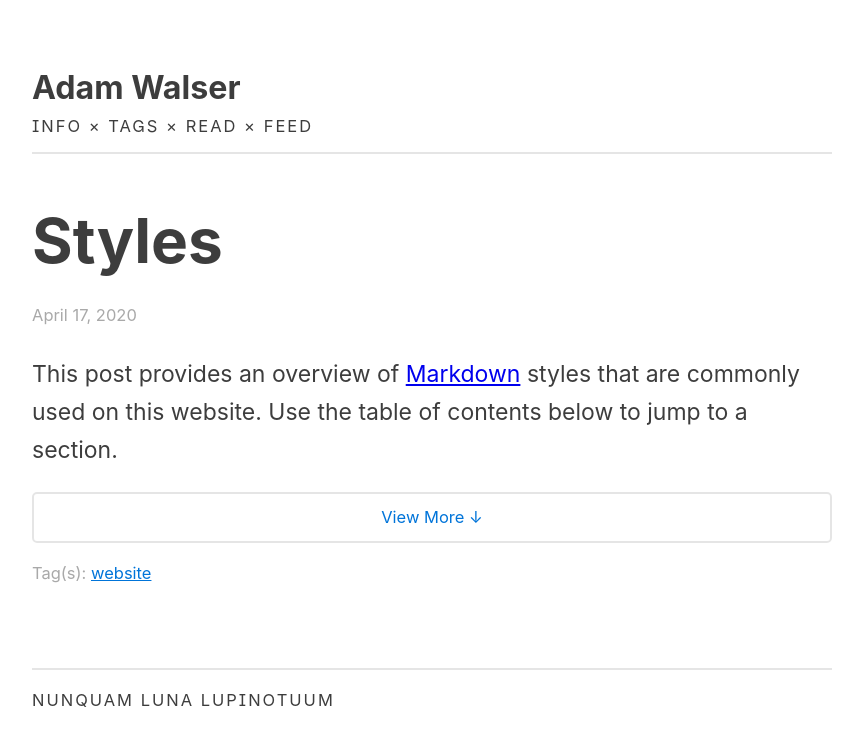
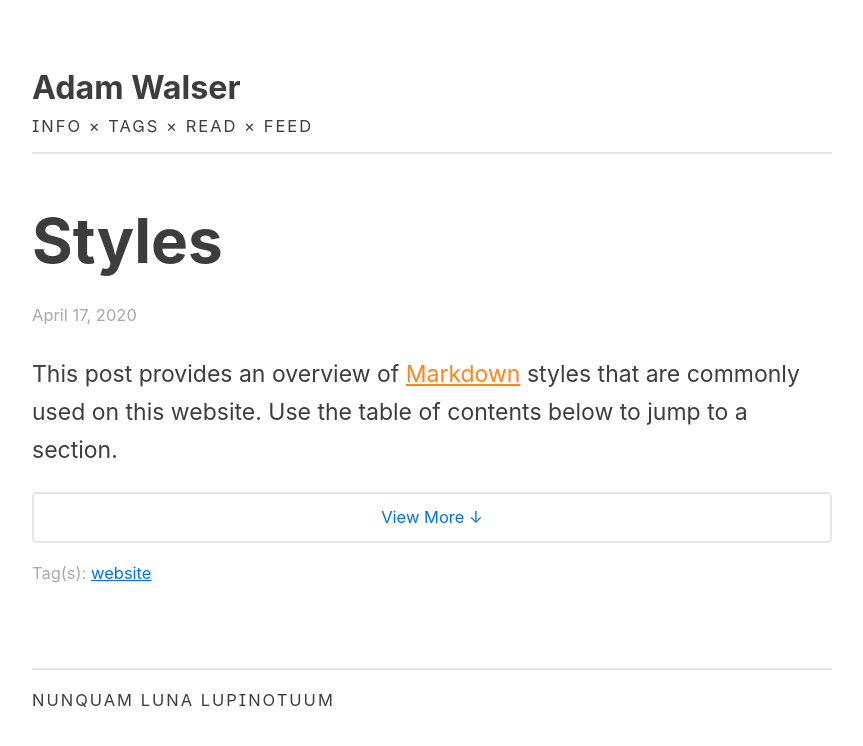
Before and after one commit to ajpwalser/ajpwalser.github.io, a Jekyll site: the page built from index.html, in a window 1280 px wide. Shown: the top 746 px of the page, without its empty margins (208-1071 px from the left). Built offline with Jekyll 4.4.1, drawn with Linux system fonts in a browser that asks for light colours; some web fonts are replaced; the list of posts is cut into pages by our own code.

Commit message:
Update style.css

```diff
--- a/css/style.css
+++ b/css/style.css
@@ -3,7 +3,6 @@ html { font-family: 'Inter', sans-serif; }
 @supports (font-variation-settings: normal) {
   html { font-family: 'Inter var', sans-serif; }
 }
-@import url('https://ajpwalser.github.io/css/theme.scss');
 
 /* Body ⌁ */
 
@@ -70,7 +69,7 @@ footer a:hover {
 /* Links */
 
 a:link {
-	color: $orange;
+	color: #FF851B;
 	text-decoration: underline;
 }
 
```
